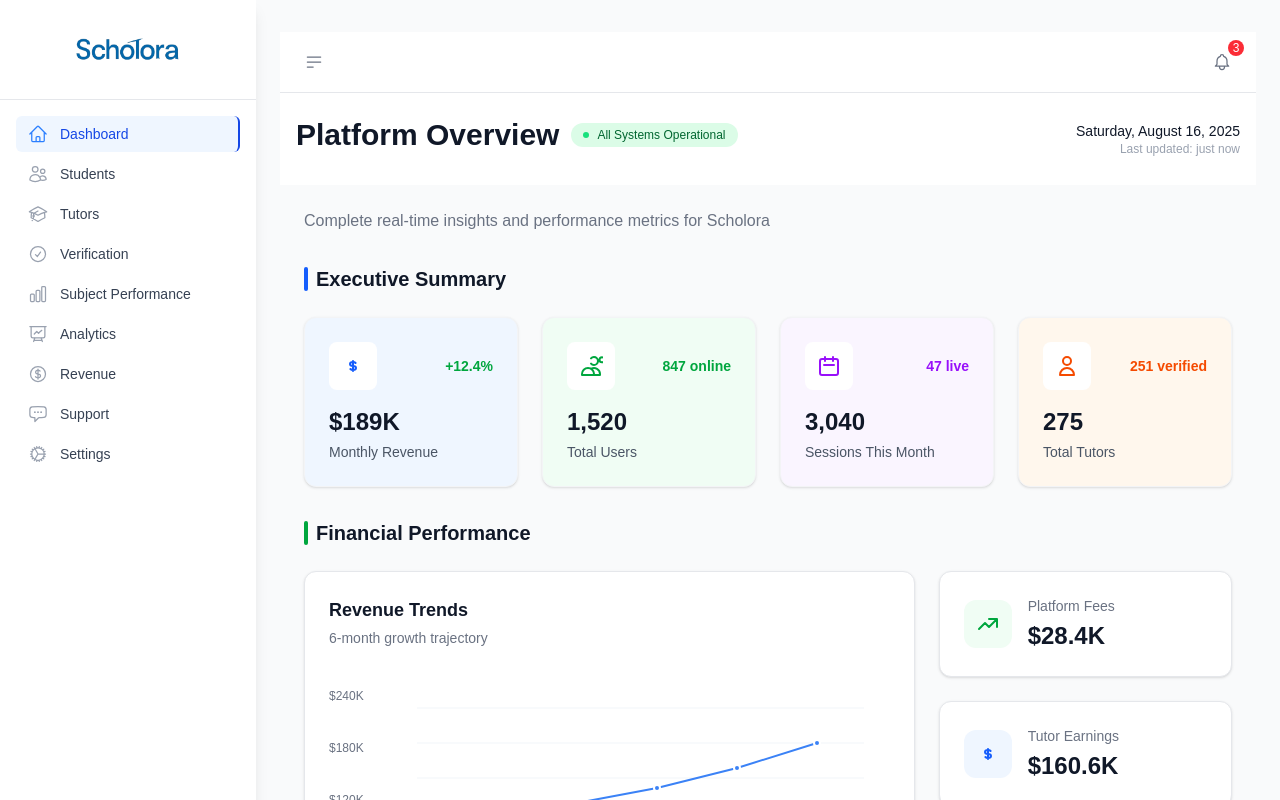
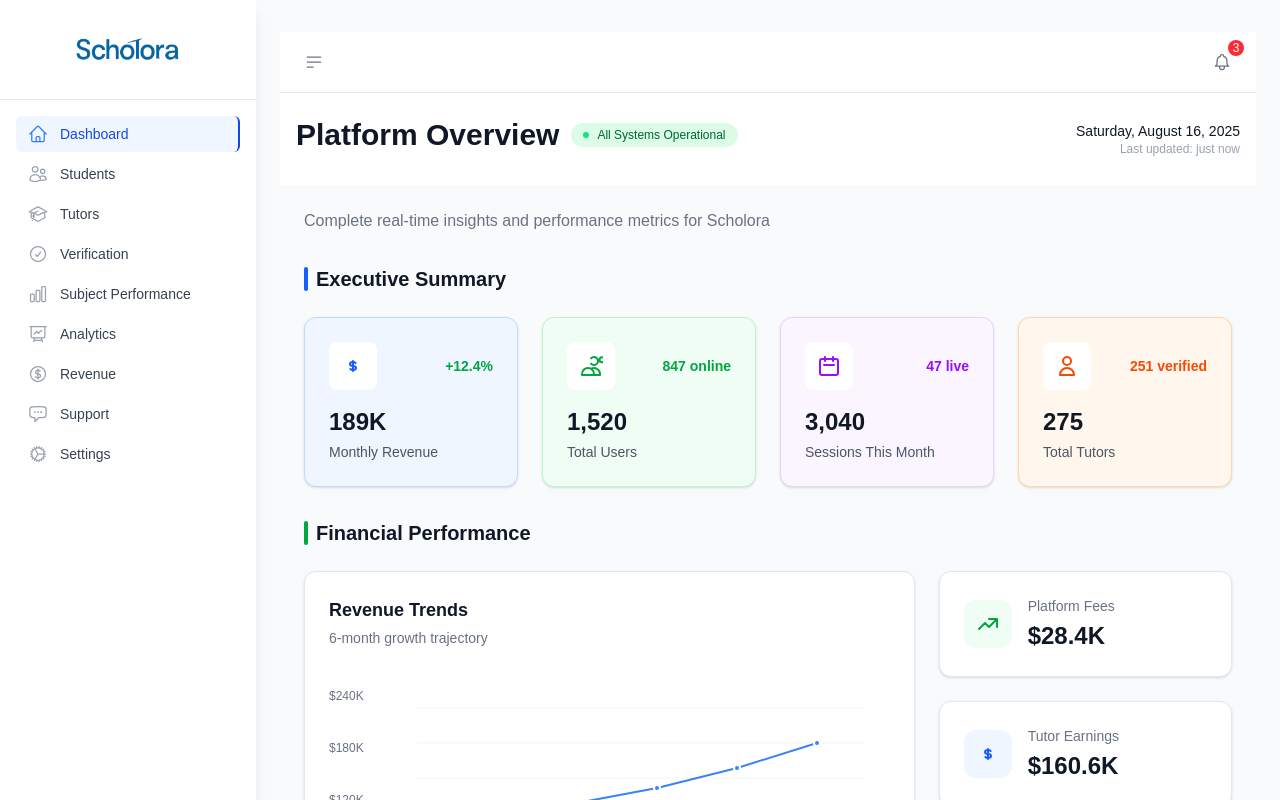
Before and after one commit to Mrmohsine/scholora_frontend, a Next.js app: page /dashboard in a window 1280 px wide. Shown: the top 800 px of the page. Built offline with nearby package versions, Linux system fonts and the light colour scheme.

Commit message:
Update page.tsx

```diff
--- a/src/app/dashboard/page.tsx
+++ b/src/app/dashboard/page.tsx
@@ -153,9 +153,10 @@ function StatsCards({ data }) {
   const stats = [
     {
       title: "Monthly Revenue",
-      value: data?.monthlyRevenue ? `$${(data.monthlyRevenue / 1000).toFixed(0)}K` : "$189K",
+      value: data?.monthlyRevenue ? `${(data.monthlyRevenue / 1000).toFixed(0)}K` : "$189K",
       subtitle: "Monthly Revenue",
       bgColor: "bg-blue-50",
+      borderColor: "border-blue-200",
       iconBgColor: "bg-white",
       textColor: "text-gray-900",
       trend: "+12.4%",
@@ -171,6 +172,7 @@ function StatsCards({ data }) {
       value: data?.totalUsers ? data.totalUsers.toLocaleString() : "1,520",
       subtitle: "Total Users",
       bgColor: "bg-green-50",
+      borderColor: "border-green-200",
       iconBgColor: "bg-white",
       textColor: "text-gray-900",
       trend: "847 online",
@@ -186,6 +188,7 @@ function StatsCards({ data }) {
       value: data?.sessionsThisMonth ? data.sessionsThisMonth.toLocaleString() : "3,040",
       subtitle: "Sessions This Month",
       bgColor: "bg-purple-50",
+      borderColor: "border-purple-200",
       iconBgColor: "bg-white",
       textColor: "text-gray-900",
       trend: "47 live",
@@ -201,6 +204,7 @@ function StatsCards({ data }) {
       value: data?.totalTutors ? data.totalTutors.toString() : "275",
       subtitle: "Total Tutors",
       bgColor: "bg-orange-50",
+      borderColor: "border-orange-200",
       iconBgColor: "bg-white",
       textColor: "text-gray-900",
       trend: "251 verified",
@@ -216,7 +220,7 @@ function StatsCards({ data }) {
   return (
     <div className="grid grid-cols-1 md:grid-cols-2 lg:grid-cols-4 gap-6">
       {stats.map((stat, index) => (
-        <div key={index} className={`${stat.bgColor} rounded-xl p-6 border border-gray-100 shadow-sm`}>
+        <div key={index} className={`${stat.bgColor} ${stat.borderColor} border rounded-xl p-6 shadow-sm`}>
           <div className="flex items-center justify-between mb-4">
             <div className={`${stat.iconBgColor} p-3 rounded-lg`}>
               {stat.icon}
```
